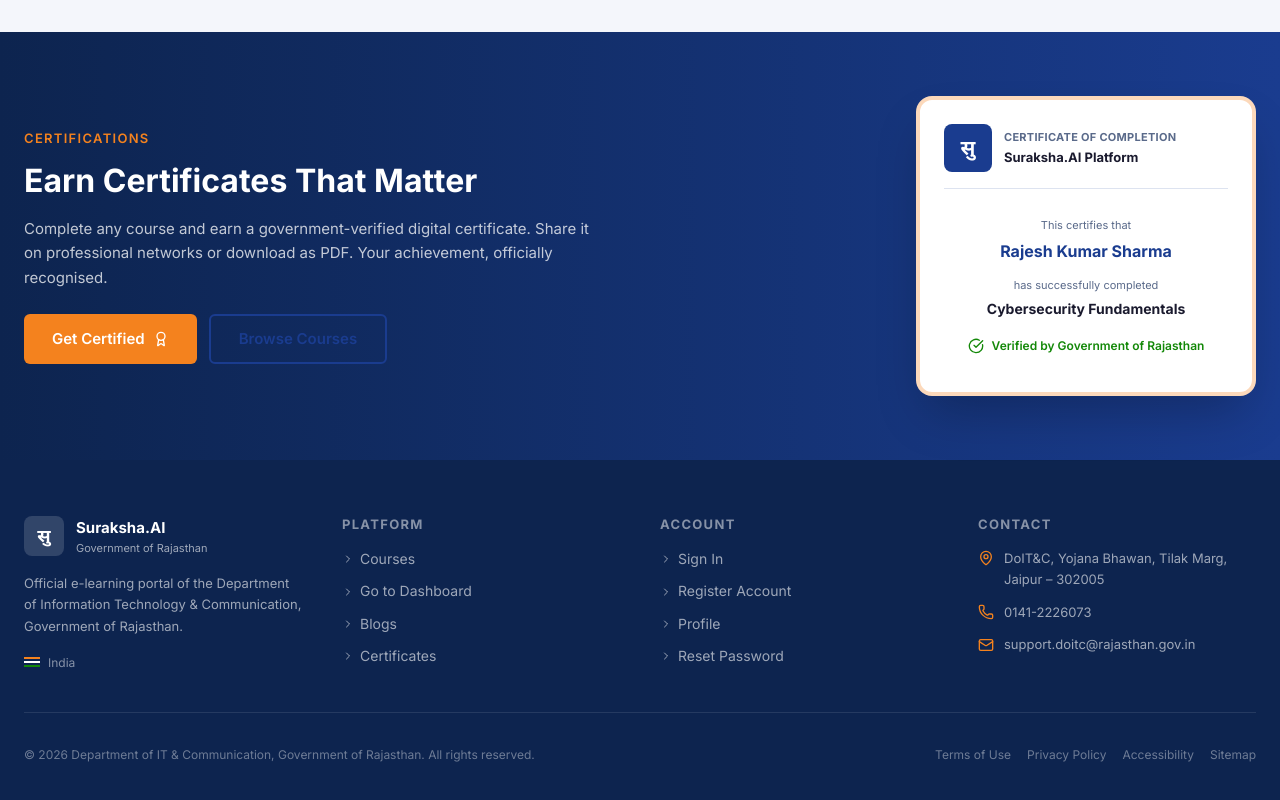
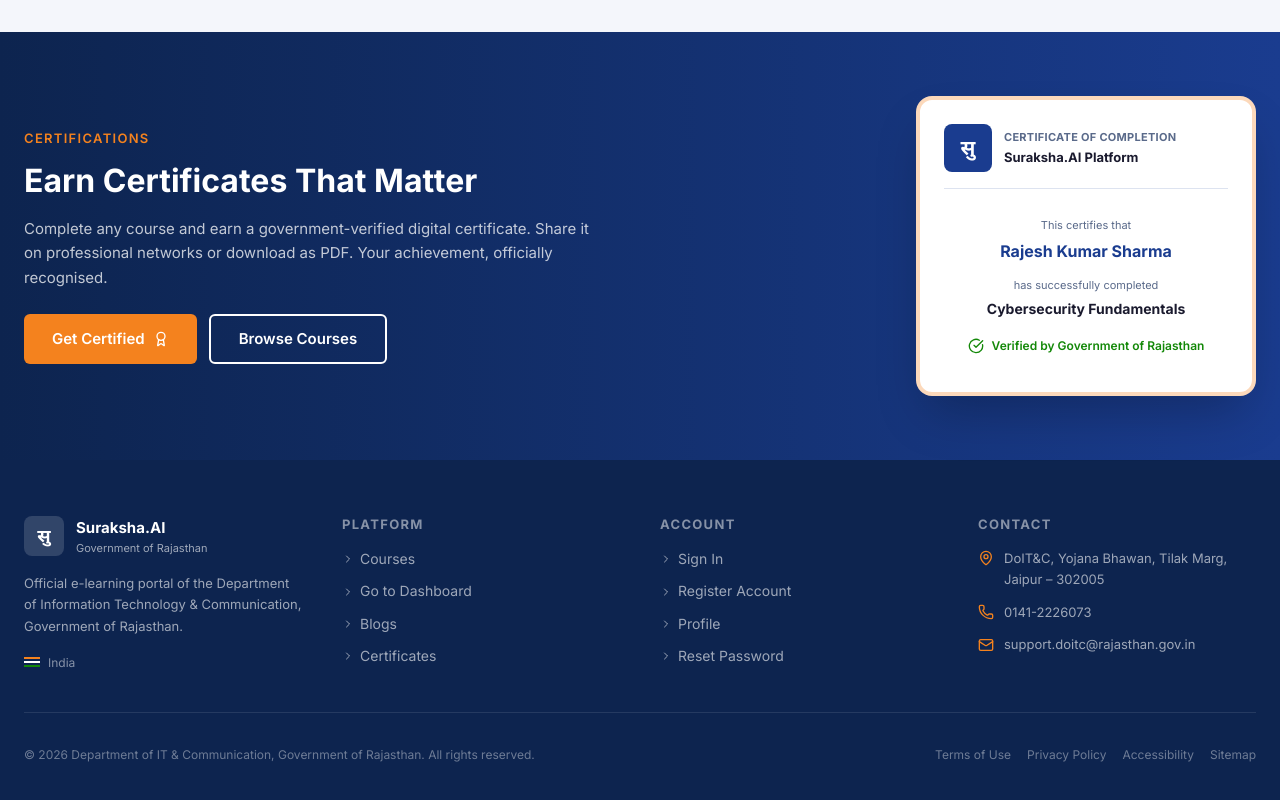
Before and after one commit to Singh-OmDev/lms-platform, a React (Vite) app in the folder frontend/: page / in a window 1280 px wide. Shown: the part 2912-3712 px from the top of the page. Built offline with nearby package versions, Linux system fonts and the light colour scheme; no server answers.

Commit message:
fix: resolve player scrubbing, add rewind icon, and fix Browse Courses contrast

```diff
--- a/frontend/src/components/CustomPlayer.jsx
+++ b/frontend/src/components/CustomPlayer.jsx
@@ -1,5 +1,5 @@
 import React, { useRef, useState, useEffect } from 'react';
-import { Play, Pause, Volume2, VolumeX, Maximize2, Minimize2, RotateCcw, FastForward, PlayCircle } from 'lucide-react';
+import { Play, Pause, Volume2, VolumeX, Maximize2, Minimize2, Rewind, FastForward, PlayCircle } from 'lucide-react';
 import { useStore, api } from '../store/useStore';
 
 export default function CustomPlayer({ video, onProgressUpdate, onCompleted }) {
@@ -206,8 +206,9 @@
   const handleScrubberChange = (e) => {
     const value = parseFloat(e.target.value);
     if (playerRef.current) {
-      playerRef.current.seekTo(value);
+      playerRef.current.currentTime = value;
       setPlayedSeconds(value);
+      currentTimeRef.current = value;
     }
   };
 
@@ -393,8 +394,8 @@
                   {playing ? <Pause className="w-5 h-5" /> : <Play className="w-5 h-5" />}
                 </button>
 
-                <button onClick={() => seekBackward(10)} className="hover:text-indigo-400 transition-colors">
-                  <RotateCcw className="w-5 h-5" />
+                <button onClick={() => seekBackward(10)} className="hover:text-indigo-400 transition-colors" title="Rewind 10s">
+                  <Rewind className="w-5 h-5" />
                 </button>
                 <button onClick={() => seekForward(10)} className="hover:text-indigo-400 transition-colors">
                   <FastForward className="w-5 h-5" />
--- a/frontend/src/index.css
+++ b/frontend/src/index.css
@@ -113,6 +113,28 @@
 .btn-outline:hover, .btn-ghost:hover, .btn-secondary:hover {
   background: #1a3c8f;
   color: #ffffff;
+}
+
+.btn-outline-white {
+  display: inline-flex;
+  align-items: center;
+  justify-content: center;
+  gap: 8px;
+  padding: 11px 28px;
+  background: transparent;
+  color: #ffffff;
+  font-family: 'Inter', sans-serif;
+  font-weight: 600;
+  font-size: 15px;
+  border-radius: 6px;
+  border: 2px solid #ffffff;
+  cursor: pointer;
+  transition: background 0.2s ease, color 0.2s ease, transform 0.1s ease;
+  white-space: nowrap;
+}
+.btn-outline-white:hover {
+  background: #ffffff;
+  color: #1a3c8f;
 }
 
 .btn-gold, .btn-accent {
--- a/frontend/src/pages/LandingPage.jsx
+++ b/frontend/src/pages/LandingPage.jsx
@@ -605,7 +605,7 @@
               <Link to={isAuthenticated ? '/certificates' : '/register'} className="btn-primary text-[15px]">
                 {t('landing.getCertified', 'Get Certified')} <Award className="w-4 h-4" />
               </Link>
-              <Link to="/dashboard" className="btn-outline border-white text-white hover:bg-white hover:text-[#1a3c8f] text-[15px]">
+              <Link to="/dashboard" className="btn-outline-white text-[15px]">
                 {t('landing.browseCourses', 'Browse Courses')}
               </Link>
             </div>
```
